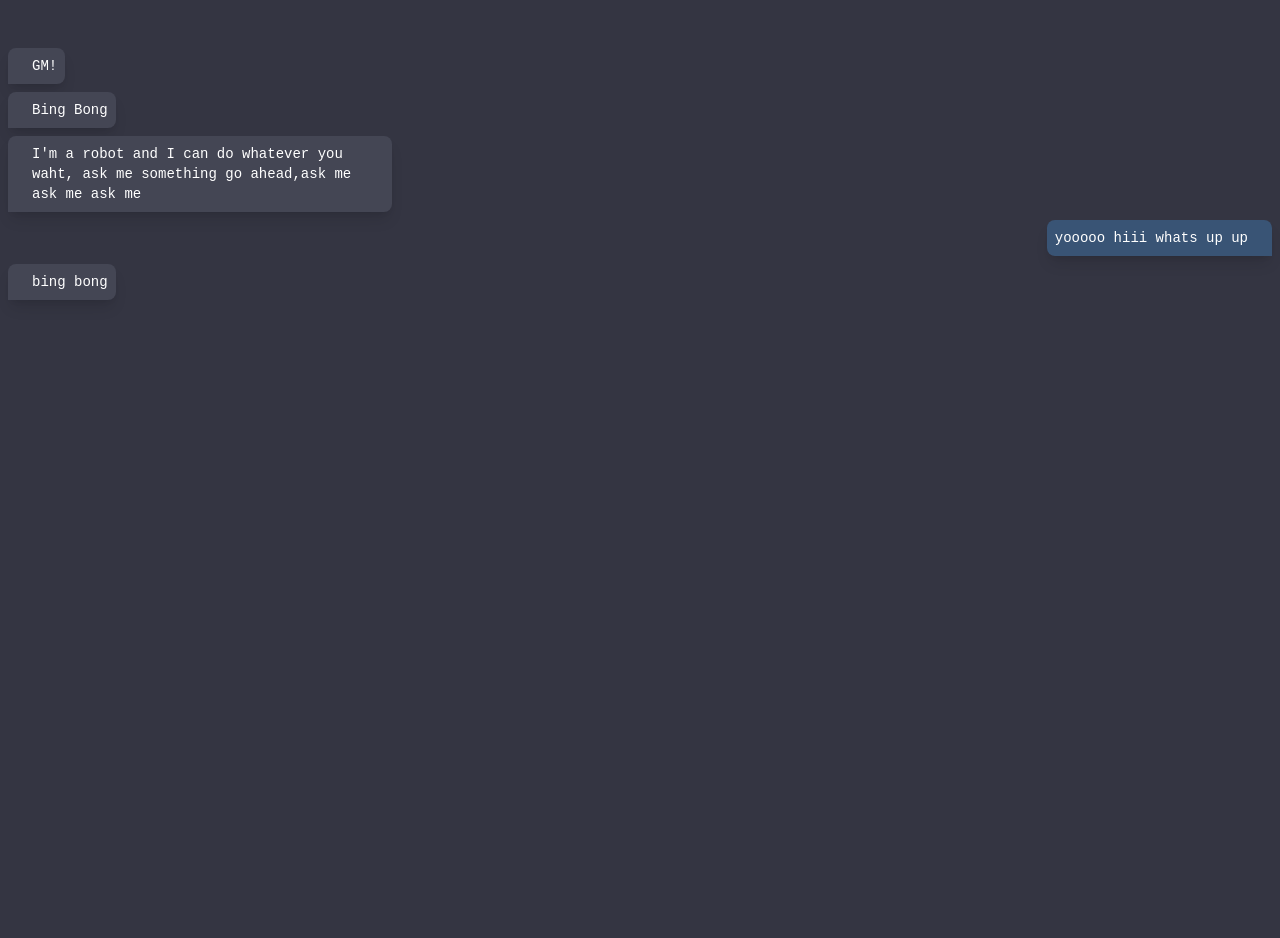
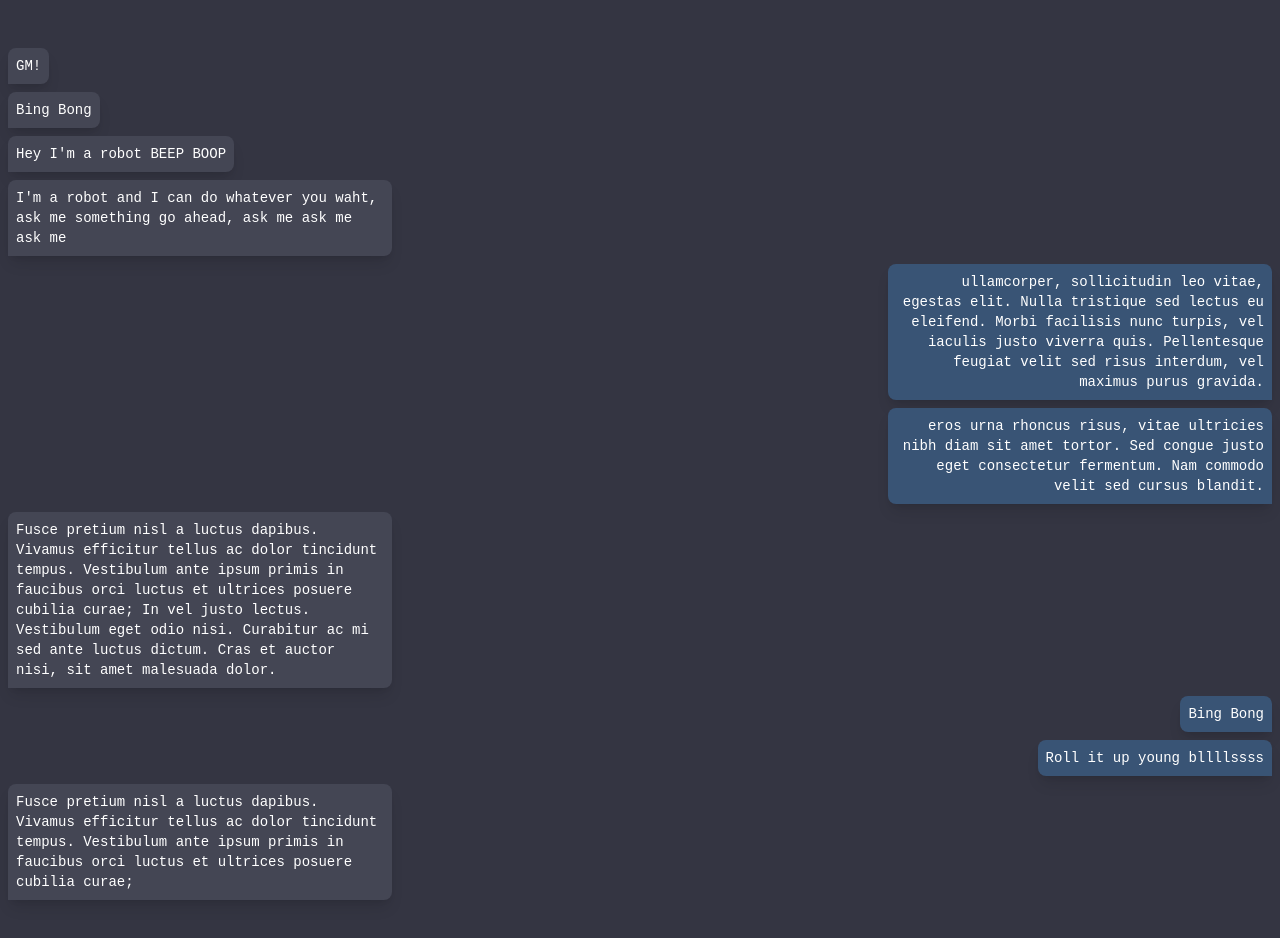
Before and after one commit to leche64/chat-app-client, a Next.js app: page /ChatLog in a window 1280 px wide. Shown: the top 938 px of the page. Before the commit the page ends 800 px from the top, so only its background shows below. Built offline with nearby package versions, Linux system fonts and the light colour scheme.

Commit message:
Revert "Update ChatLog.js"
This reverts commit 149f0ada1883ac6629477bc283221ca0abd06f5c.

```diff
--- a/pages/ChatLog.js
+++ b/pages/ChatLog.js
@@ -1,47 +1,40 @@
 import React from "react";
-import { useState, useRef } from "react";
 
 const ChatLog = () => {
-  const [chatLog, setChatLog] = useState([
-    {
-      user: "gbt",
-      message: "GM!",
-    },
-    {
-      user: "gbt",
-      message: "Bing Bong",
-    },
-    {
-      user: "gbt",
-      message:
-        "I'm a robot and I can do whatever you waht, ask me something go ahead,ask me ask me ask me",
-    },
-    {
-      user: "user",
-      message: "yooooo hiii whats up up",
-    },
-    ,
-    {
-      user: "gbt",
-      message: "bing bong",
-    },
-  ]);
-
-  const ChatMessage = ({ message }) => {
-    return (
-      <div
-        className={message.user === "gbt" ? "chat-box-left" : "chat-box-right"}
-      >
-        <div className={message.user === "gbt" ? "pl-4" : "pr-4"}>{message.message}</div>
-      </div>
-    );
-  };
-
   return (
     <div className="w-screen flex flex-col space-y-2 p-2 mt-10 mb-10">
-      {chatLog.map((message, index) => (
-        <ChatMessage key={index} message={message} />
-      ))}
+      <div className="chat-box-left">GM!</div>
+      <div className="chat-box-left">Bing Bong</div>
+      <div className="chat-box-left">Hey I'm a robot BEEP BOOP</div>
+      <div className="chat-box-left">
+        I'm a robot and I can do whatever you waht, ask me something go ahead,
+        ask me ask me ask me
+      </div>
+      <div className="chat-box-right">
+        ullamcorper, sollicitudin leo vitae, egestas elit. Nulla tristique sed
+        lectus eu eleifend. Morbi facilisis nunc turpis, vel iaculis justo
+        viverra quis. Pellentesque feugiat velit sed risus interdum, vel maximus
+        purus gravida.
+      </div>
+      <div className="chat-box-right">
+        eros urna rhoncus risus, vitae ultricies nibh diam sit amet tortor. Sed
+        congue justo eget consectetur fermentum. Nam commodo velit sed cursus
+        blandit.
+      </div>
+      <div className="chat-box-left">
+        Fusce pretium nisl a luctus dapibus. Vivamus efficitur tellus ac dolor
+        tincidunt tempus. Vestibulum ante ipsum primis in faucibus orci luctus
+        et ultrices posuere cubilia curae; In vel justo lectus. Vestibulum eget
+        odio nisi. Curabitur ac mi sed ante luctus dictum. Cras et auctor nisi,
+        sit amet malesuada dolor.
+      </div>
+      <div className="chat-box-right">Bing Bong</div>
+      <div className="chat-box-right">Roll it up young bllllssss</div>
+      <div className="chat-box-left">
+        Fusce pretium nisl a luctus dapibus. Vivamus efficitur tellus ac dolor
+        tincidunt tempus. Vestibulum ante ipsum primis in faucibus orci luctus
+        et ultrices posuere cubilia curae;
+      </div>
     </div>
   );
 };
```
